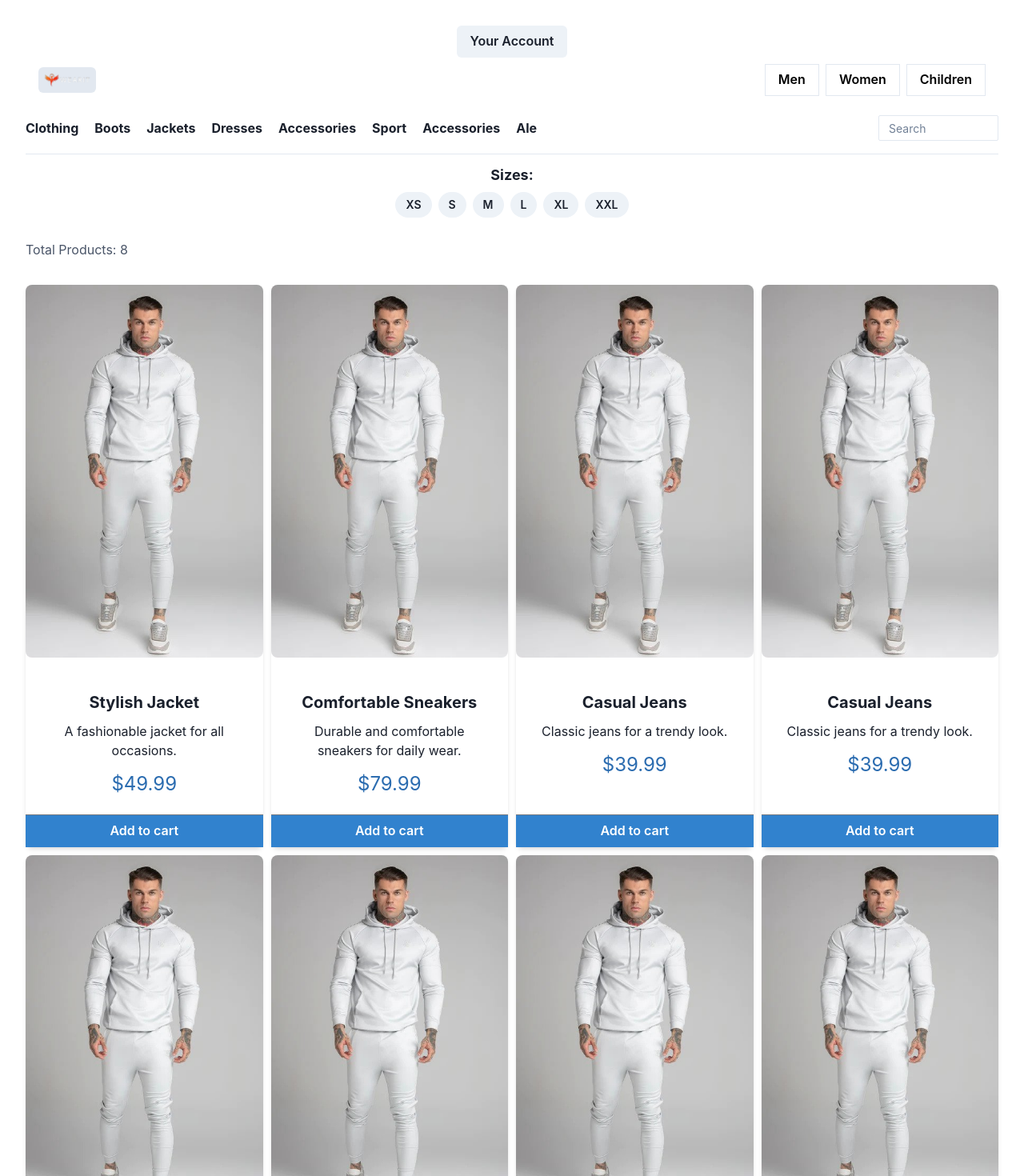
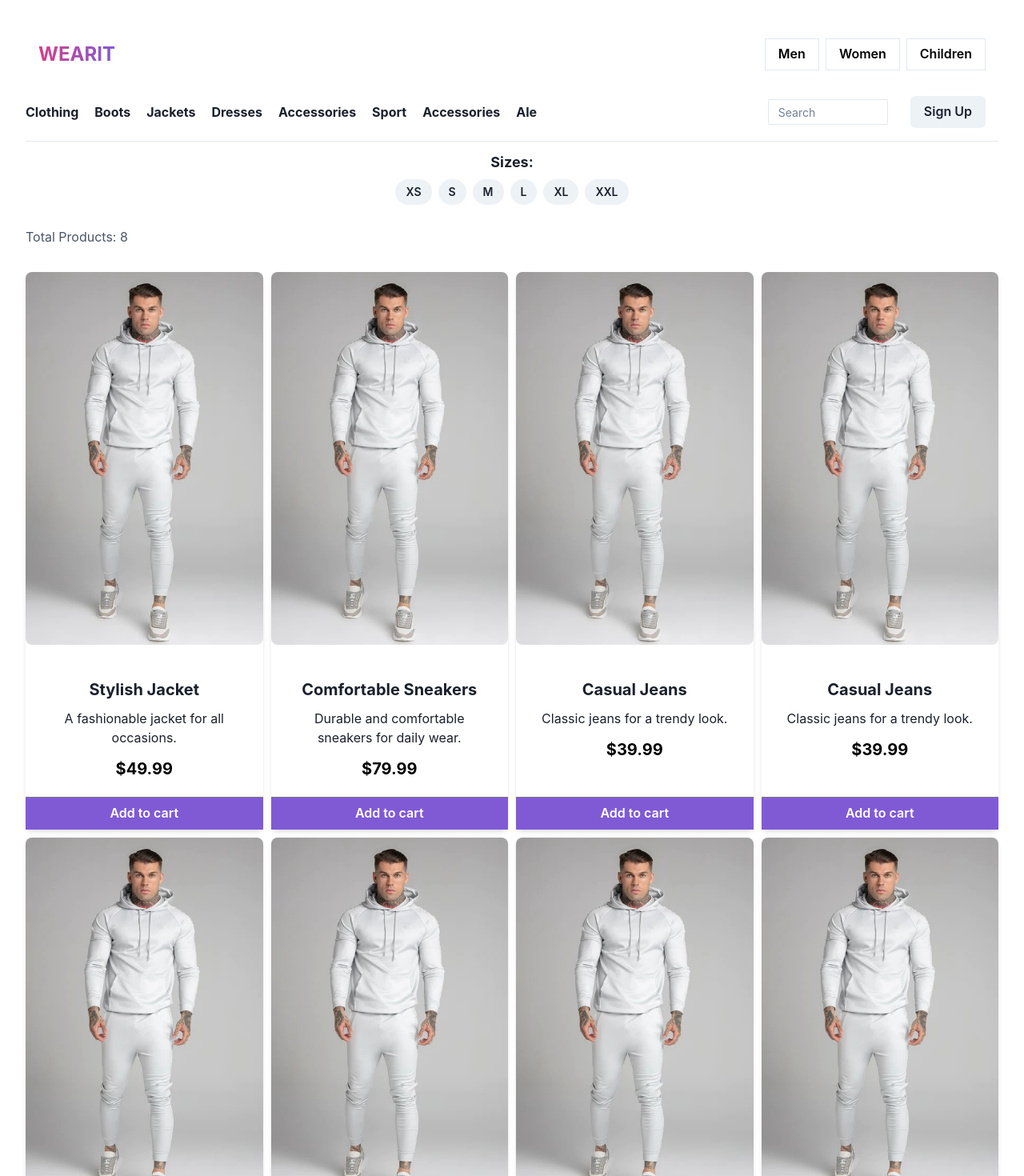
Before and after one commit to rikulis/Clothing-Webshop, a React (Vite) app: page / in a window 1280 px wide. Shown: the top 1470 px of the page at 80% size. Built offline with nearby package versions, Linux system fonts and the light colour scheme.

Commit message:
Added: Logo, Product alert when add cart button is clicked, loading button when cart button is clicked

```diff
--- a/src/App.jsx
+++ b/src/App.jsx
@@ -10,10 +10,8 @@ function App() {
   return (
     <>
       <div>
-        <Account></Account>
         <SecondHeader></SecondHeader>
         <Header></Header>
-
         <ButtonComponent></ButtonComponent>
       </div>
       <ProductComponent></ProductComponent>
--- a/src/myComponents/Account.jsx
+++ b/src/myComponents/Account.jsx
@@ -39,7 +39,9 @@ const Account = () => {
 
   return (
     <>
-      <Button onClick={onOpen}>Your Account</Button>
+      <Button onClick={onOpen} marginEnd={4}>
+        Sign Up
+      </Button>
 
       <Modal isOpen={isOpen} onClose={onClose}>
         <ModalOverlay />
--- a/src/myComponents/Footer.jsx
+++ b/src/myComponents/Footer.jsx
@@ -1,6 +1,5 @@
 import React from "react";
 import { Container, HStack, VStack, Text, Link } from "@chakra-ui/react";
-import { FaGithub, FaLinkedin, FaTwitter } from "react-icons/fa";
 import "../componentStyles/Footer.css";
 
 const Footer = () => (
@@ -8,7 +7,6 @@ const Footer = () => (
     as="footer"
     role="contentinfo"
     py={{ base: "12", md: "16" }}
-    bg="gray.200"
     maxW="full"
     centerContent
   >
--- a/src/myComponents/Header.jsx
+++ b/src/myComponents/Header.jsx
@@ -1,6 +1,8 @@
 import React from "react";
 import { Box, Flex, Spacer, Input, Link } from "@chakra-ui/react";
 import "../componentStyles/Header.css";
+import Account from "../myComponents/Account";
+
 const Header = () => {
   return (
     <Box className="header" py={4} borderBottom="1px" borderColor="gray.200">
@@ -8,49 +10,88 @@ const Header = () => {
         <nav>
           <ul>
             <li>
-              <Link fontWeight="bold" textDecor="none">
+              <Link
+                fontWeight="bold"
+                textDecor="none"
+                _hover={{ textDecor: "underline white" }}
+              >
                 Clothing
               </Link>
             </li>
             <li>
-              <Link fontWeight="bold" textDecoration={"none"}>
+              <Link
+                fontWeight="bold"
+                textDecoration={"none"}
+                _hover={{ textDecor: "underline white" }}
+              >
                 Boots
               </Link>
             </li>
             <li>
-              <Link fontWeight="bold" className="header-link">
+              <Link
+                fontWeight="bold"
+                className="header-link"
+                _hover={{ textDecor: "underline white" }}
+              >
                 Jackets
               </Link>
             </li>
             <li>
-              <Link fontWeight="bold" className="header-link">
+              <Link
+                fontWeight="bold"
+                className="header-link"
+                _hover={{ textDecor: "underline white" }}
+              >
                 Dresses
               </Link>
             </li>
             <li>
-              <Link fontWeight="bold" className="header-link">
+              <Link
+                fontWeight="bold"
+                className="header-link"
+                _hover={{ textDecor: "underline white" }}
+              >
                 Accessories
               </Link>
             </li>
             <li>
-              <Link fontWeight="bold" className="header-link">
+              <Link
+                fontWeight="bold"
+                className="header-link"
+                _hover={{ textDecor: "underline white" }}
+              >
                 Sport
               </Link>
             </li>
             <li>
-              <Link fontWeight="bold" className="header-link">
+              <Link
+                fontWeight="bold"
+                className="header-link"
+                _hover={{ textDecor: "underline white" }}
+              >
                 Accessories
               </Link>
             </li>
             <li>
-              <Link fontWeight="bold" className="header-link">
+              <Link
+                fontWeight="bold"
+                className="header-link"
+                _hover={{ textDecor: "underline white" }}
+              >
                 Ale
               </Link>
             </li>
           </ul>
         </nav>
         <Spacer />
-        <Input placeholder="Search" size="sm" width="150px" />
+        <Input
+          placeholder="Search"
+          size="sm"
+          width="150px"
+          marginEnd={7}
+          marginStart={5}
+        />
+        <Account></Account>
       </Flex>
     </Box>
   );
--- a/src/myComponents/ProductComponent.jsx
+++ b/src/myComponents/ProductComponent.jsx
@@ -9,20 +9,52 @@ import {
   Text,
   Divider,
   Button,
+  useDisclosure,
+  Alert,
+  AlertIcon,
 } from "@chakra-ui/react";
 
 const ProductComponent = () => {
   const [products, setProducts] = useState([]);
+  const [hoveredIndex, setHoveredIndex] = useState(null);
+  const [loadingStates, setLoadingStates] = useState([]);
+  const [successMessages, setSuccessMessages] = useState([]);
+  const { isOpen, onToggle } = useDisclosure();
 
   useEffect(() => {
     fetch("/db.json")
       .then((res) => res.json())
       .then((data) => {
         setProducts(data);
+        setLoadingStates(new Array(data.length).fill(false));
+        setSuccessMessages(new Array(data.length).fill(false));
       });
   }, []);
 
-  const [hoveredIndex, setHoveredIndex] = useState(null);
+  const handleClick = (index) => {
+    setLoadingStates((prevStates) =>
+      prevStates.map((state, i) => (i === index ? true : state))
+    );
+    onToggle();
+
+    // Simulate an asynchronous operation (replace this with your actual logic)
+    setTimeout(() => {
+      setLoadingStates((prevStates) =>
+        prevStates.map((state, i) => (i === index ? false : state))
+      );
+      onToggle();
+
+      // Display success message after another 2 seconds
+      setSuccessMessages((prevStates) =>
+        prevStates.map((state, i) => (i === index ? true : state))
+      );
+      setTimeout(() => {
+        setSuccessMessages((prevStates) =>
+          prevStates.map((state, i) => (i === index ? false : state))
+        );
+      }, 2000);
+    }, 2000);
+  };
 
   if (!Array.isArray(products)) {
     return <div>Loading...</div>;
@@ -54,16 +86,29 @@ const ProductComponent = () => {
               <Stack mt="6" spacing="3">
                 <Heading size="md">{product.name}</Heading>
                 <Text>{product.description}</Text>
-                <Text color="blue.600" fontSize="2xl">
+                <Text color="black" fontSize="xl" fontWeight={"bold"}>
                   ${product.price}
                 </Text>
               </Stack>
             </CardBody>
             <Divider />
 
-            <Button variant="solid" colorScheme="blue" rounded="none">
+            <Button
+              variant="solid"
+              colorScheme="purple"
+              rounded="none"
+              isLoading={loadingStates[index]}
+              loadingText="Adding to cart"
+              onClick={() => handleClick(index)}
+            >
               Add to cart
             </Button>
+            {successMessages[index] && (
+              <Alert status="success" mt={4}>
+                <AlertIcon />
+                Order was successful!
+              </Alert>
+            )}
           </Card>
         ))}
       </div>
--- a/src/myComponents/SecondHeader.jsx
+++ b/src/myComponents/SecondHeader.jsx
@@ -1,14 +1,21 @@
 import React from "react";
-import { Box, Image, Flex, Button } from "@chakra-ui/react";
-
-import logo from "/Logo.png"; // Replace 'Logo.png' with the path to your logo file
+import { Box, Flex, Button } from "@chakra-ui/react";
 
 const SecondHeader = () => {
   return (
-    <Box className="second-header">
-      <Flex align="center" justify="space-between" px={4} py={2}>
-        <Box className="logo-container" bg="gray.200" borderRadius="md">
-          <Image src={logo} alt="Logo" className="logo" />
+    <Box className="second-header" p={4}>
+      <Flex align="center" justify="space-between">
+        <Box>
+          <Box
+            as="h1"
+            fontSize="2xl"
+            fontWeight="bold"
+            color="white"
+            bgGradient="linear(to-r, pink.500, purple.500)"
+            bgClip="text"
+          >
+            WEARIT
+          </Box>
         </Box>
         <Box className="buttons-container">
           <Button
```
Also changed, not shown: src/componentStyles/Header.css (line endings or trailing spaces).
